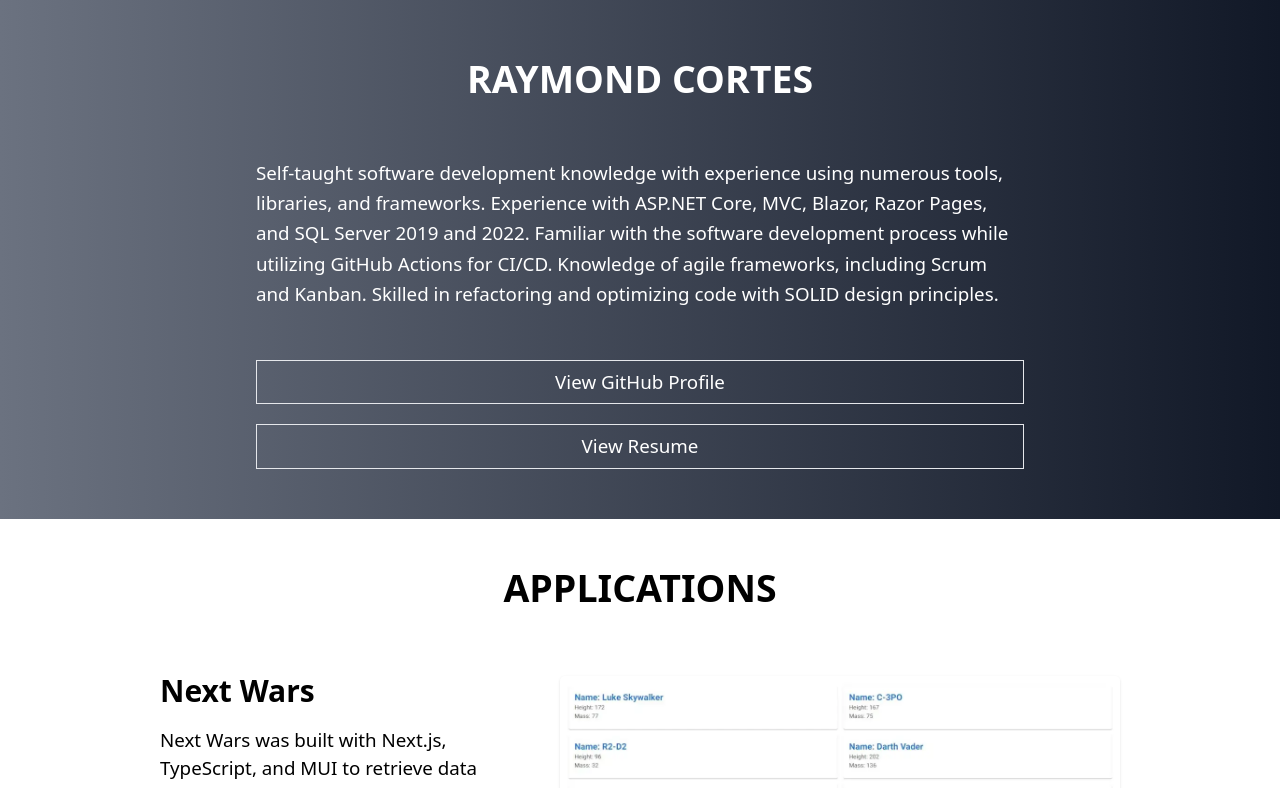
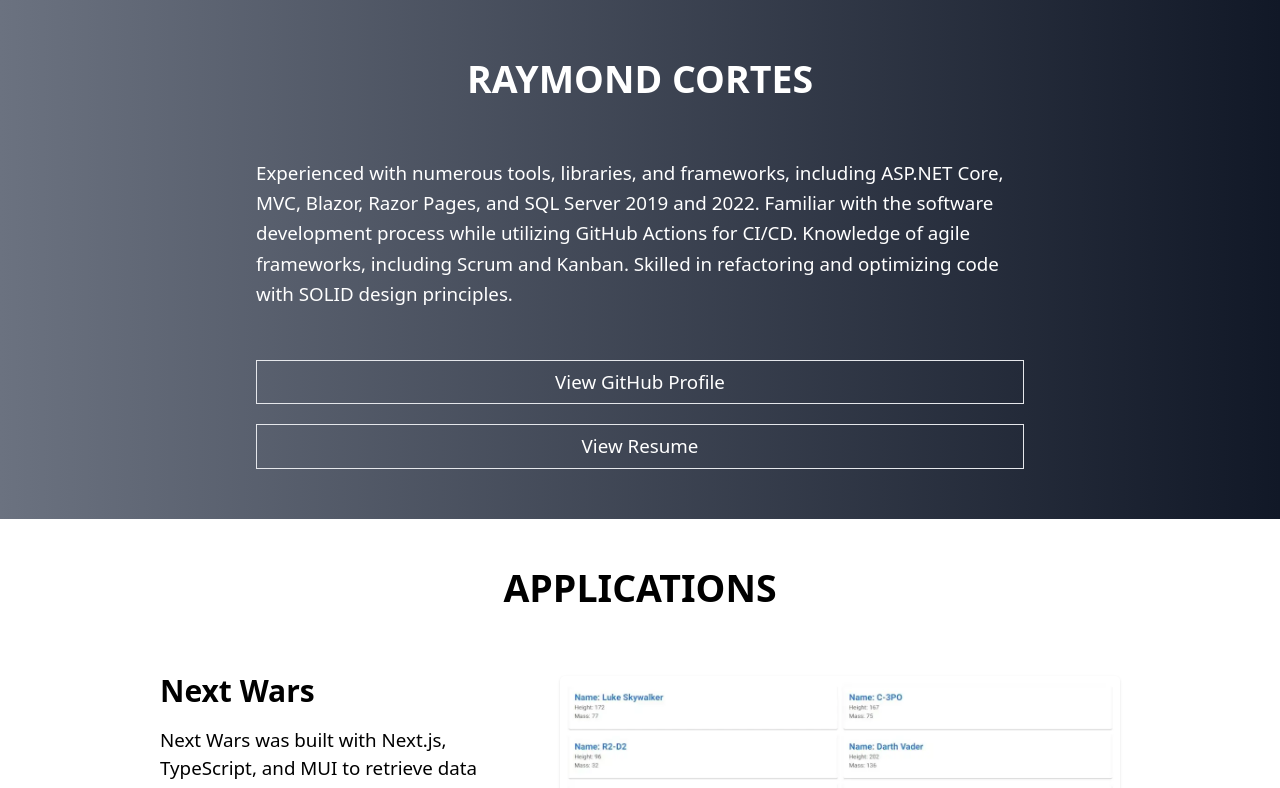
Before and after one commit to xiraynedev/portfolio-v2, a React app: page / in a window 1280 px wide. Shown: the top 788 px of the page. Built offline with nearby package versions, Linux system fonts and the light colour scheme.

Commit message:
update component

```diff
--- a/src/components/Header/Header.tsx
+++ b/src/components/Header/Header.tsx
@@ -18,7 +18,12 @@ export const Header: React.FC = () => {
         </h1>
         <article>
           <p className='w-9/12 text-3xl leading-relaxed my-8 mx-auto py-12'>
-            Self-taught software development knowledge with experience using numerous tools, libraries, and frameworks. Experience with ASP.NET Core, MVC, Blazor, Razor Pages, and SQL Server 2019 and 2022. Familiar with the software development process while utilizing GitHub Actions for CI/CD. Knowledge of agile frameworks, including Scrum and Kanban. Skilled in refactoring and optimizing code with SOLID design principles.
+            Experienced with numerous tools, libraries, and frameworks,
+            including ASP.NET Core, MVC, Blazor, Razor Pages, and SQL Server
+            2019 and 2022. Familiar with the software development process while
+            utilizing GitHub Actions for CI/CD. Knowledge of agile frameworks,
+            including Scrum and Kanban. Skilled in refactoring and optimizing
+            code with SOLID design principles.
           </p>
           <a
             href='https://github.com/xiraynedev'
--- a/src/components/Resume/Experience.tsx
+++ b/src/components/Resume/Experience.tsx
@@ -4,7 +4,7 @@ import { SectionContainer } from './SectionContainer';
 export const Experience: FC = () => {
   const experience = {
     title: 'Experience',
-    description: `Self-taught software development knowledge with experience using numerous tools, libraries, and frameworks. Experience with ASP.NET Core, MVC, Blazor, Razor Pages, and SQL Server 2019 and 2022. Familiar with the software development process while utilizing GitHub Actions for CI/CD. Knowledge of agile frameworks, including Scrum and Kanban. Skilled in refactoring and optimizing code with SOLID design principles.`,
+    description: `Experienced with numerous tools, libraries, and frameworks, including ASP.NET Core, MVC, Blazor, Razor Pages, and SQL Server 2019 and 2022. Familiar with the software development process while utilizing GitHub Actions for CI/CD. Knowledge of agile frameworks, including Scrum and Kanban. Skilled in refactoring and optimizing code with SOLID design principles.`,
   };
 
   return <SectionContainer {...experience} />;
```
Also changed, not shown: application-screenshot.webp.
